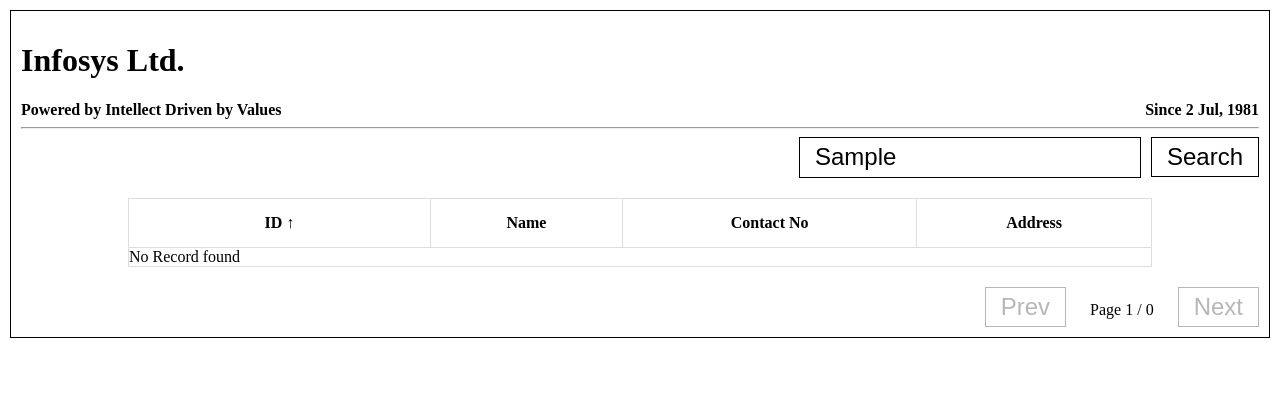
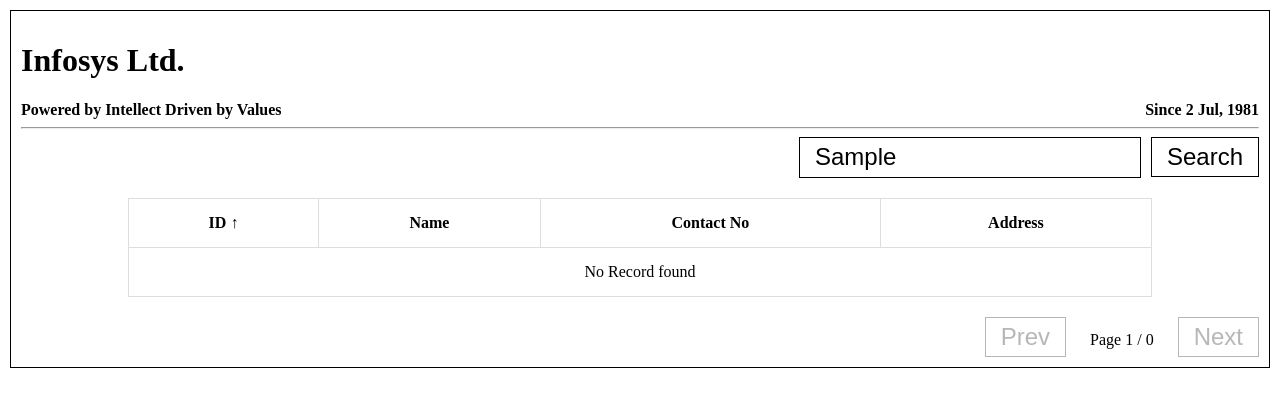
Before and after one commit to shitalshivale/code, a React (Create React App) app in the folder employee_roster_app/: page / in a window 1280 px wide. Both pictures are taken after typing "Sample" into the empty fields and a click on the button "Search". Shown: the top 406 px of the page. Built offline with nearby package versions, Linux system fonts and the light colour scheme.

Commit message:
feat: styling fixed

```diff
--- a/employee_roster_app/src/Components/EmployeeTableComponent.jsx
+++ b/employee_roster_app/src/Components/EmployeeTableComponent.jsx
@@ -77,7 +77,11 @@
             );
           }):(
             <>
-              <span> {NO_RECORD_FOUND}</span>
+              <tr>
+                <td colSpan={4}>
+                  {NO_RECORD_FOUND}
+                </td>
+              </tr>
             </>
           )}
         </tbody>
```
